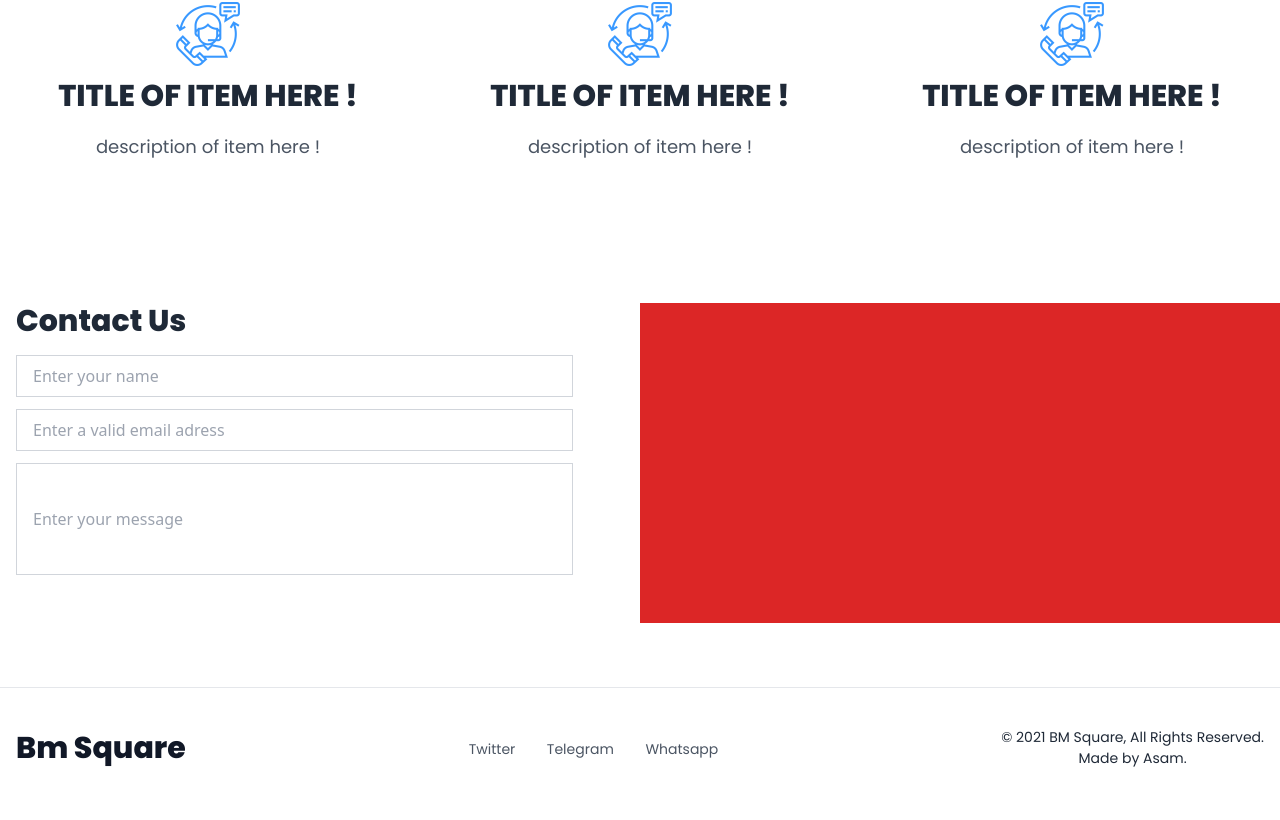
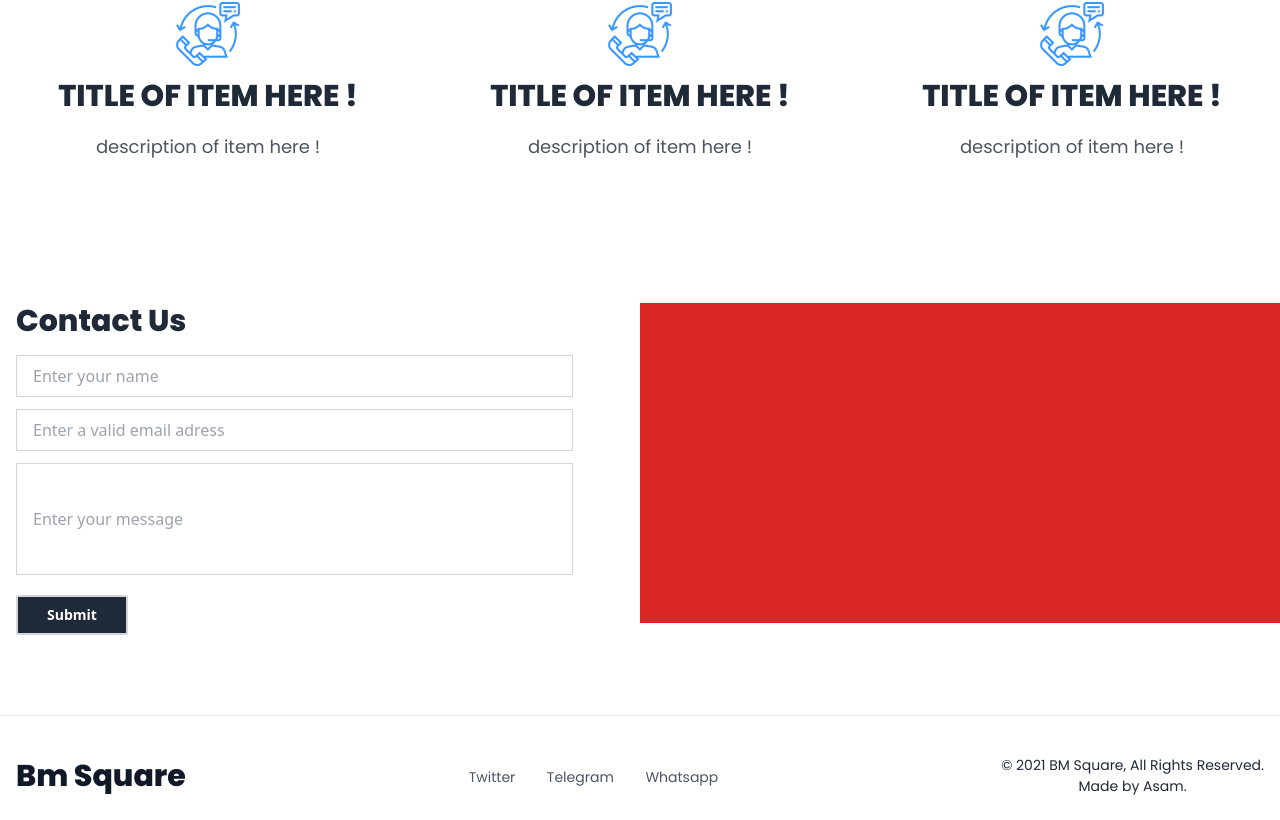
Before and after one commit to Asam237/bm_squart, a React (Create React App) app in the folder frontend/: page / in a window 1280 px wide. Shown: the part 614-1434 px from the top of the page. Before the commit the page ends 1406 px from the top, so only its background shows below. Built offline with nearby package versions, Linux system fonts and the light colour scheme.

Commit message:
mise en place de la page contact

```diff
--- a/frontend/src/pages/contact/Contact.page.tsx
+++ b/frontend/src/pages/contact/Contact.page.tsx
@@ -28,6 +28,11 @@ const Contact = () => {
                 className="mt-3 px-4 py-2 w-10/12 lg:w-11/12 border-gray-300 border h-28"
                 placeholder="Enter your message"
               />
+              <div className="mt-5  w-10/12 md:w-28 flex items-center justify-center hover:bg-gray-900 border-gray-300 bg-gray-800 border-2 rounded-sm text-white px-4 py-2 text-sm font-extrabold">
+                <a href="/login" className="text-white text-sm font-extrabold">
+                  Submit
+                </a>
+              </div>
             </div>
           </div>
           <div className="contact__adress w-full md:w-1/2 bg-red-600 h-80"></div>
```
